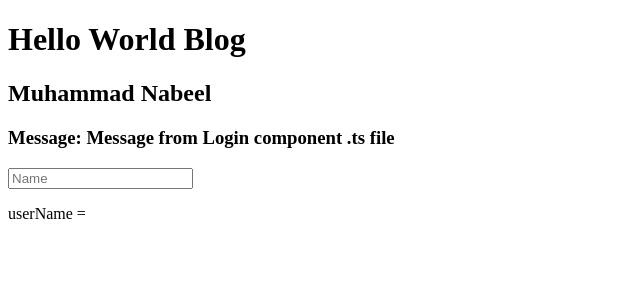
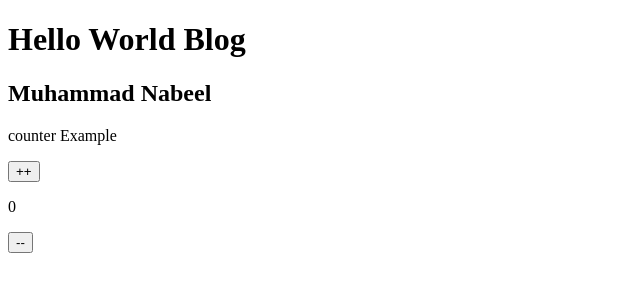
Before and after one commit to Nabeel-Chhipa/Angular-demo-app, an Angular app: page / in a window 1280 px wide. Shown: the top 300 px of the page, without its empty margins (0-640 px from the left). Built offline with nearby package versions, Linux system fonts and the light colour scheme.

Commit message:
counter example

```diff
--- a/src/app/app.component.html
+++ b/src/app/app.component.html
@@ -1,9 +1,10 @@
 <h1 class={{title}}>Hello World {{title}}</h1>
 <h2>{{name}}</h2>
- <app-login></app-login>
-<!-- <app-user-list></app-user-list>
+<!-- <app-login></app-login>
+<app-user-list></app-user-list>
 <app-student-list></app-student-list>
 <app-country-list></app-country-list> -->
+<app-counter></app-counter>
 
 <!-- Module -->
 <!-- <app-student-login></app-student-login> -->
--- a/src/app/app.module.ts
+++ b/src/app/app.module.ts
@@ -7,6 +7,7 @@ import { RegisterComponent } from './register/register.component';
 import { UserListComponent } from './user-list/user-list.component';
 import { StudentListComponent } from './student-list/student-list.component';
 import { CountryListComponent } from './country-list/country-list.component';
+import { CounterComponent } from './counter/counter.component';
 
 // import { StudentAuthModule } from './student-auth/student-auth.module';
 
@@ -18,6 +19,7 @@ import { CountryListComponent } from './country-list/country-list.component';
     UserListComponent,
     StudentListComponent,
     CountryListComponent,
+    CounterComponent,
   ],
   imports: [
     BrowserModule,
--- /dev/null
+++ b/src/app/counter/counter.component.html
@@ -0,0 +1,7 @@
+<p>counter Example</p>
+
+<div>
+    <button (click)="counter('increment')">++</button>
+    <p>{{countValue}}</p>
+    <button (click)="counter('decrement')">--</button>
+</div>
--- /dev/null
+++ b/src/app/counter/counter.component.ts
@@ -0,0 +1,13 @@
+import { Component } from '@angular/core';
+
+@Component({
+  selector: 'app-counter',
+  templateUrl: './counter.component.html',
+  styleUrls: ['./counter.component.css']
+})
+export class CounterComponent {
+  countValue = 0;
+  counter(type: string) {
+    type === 'increment' ? this.countValue++ : this.countValue--
+  }
+}
```
Also changed, not shown: src/app/counter/counter.component.css (added), 1 other file (tests, documents, lock files or other folders).
